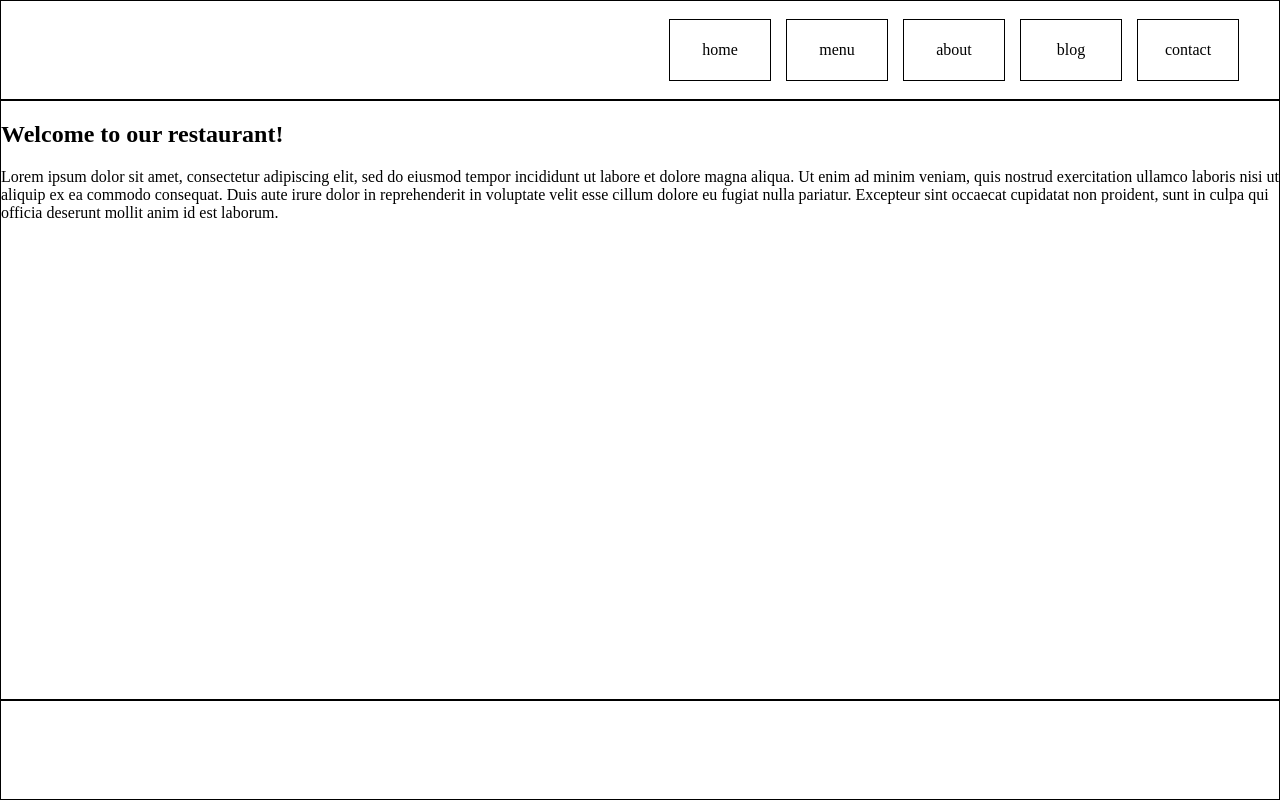
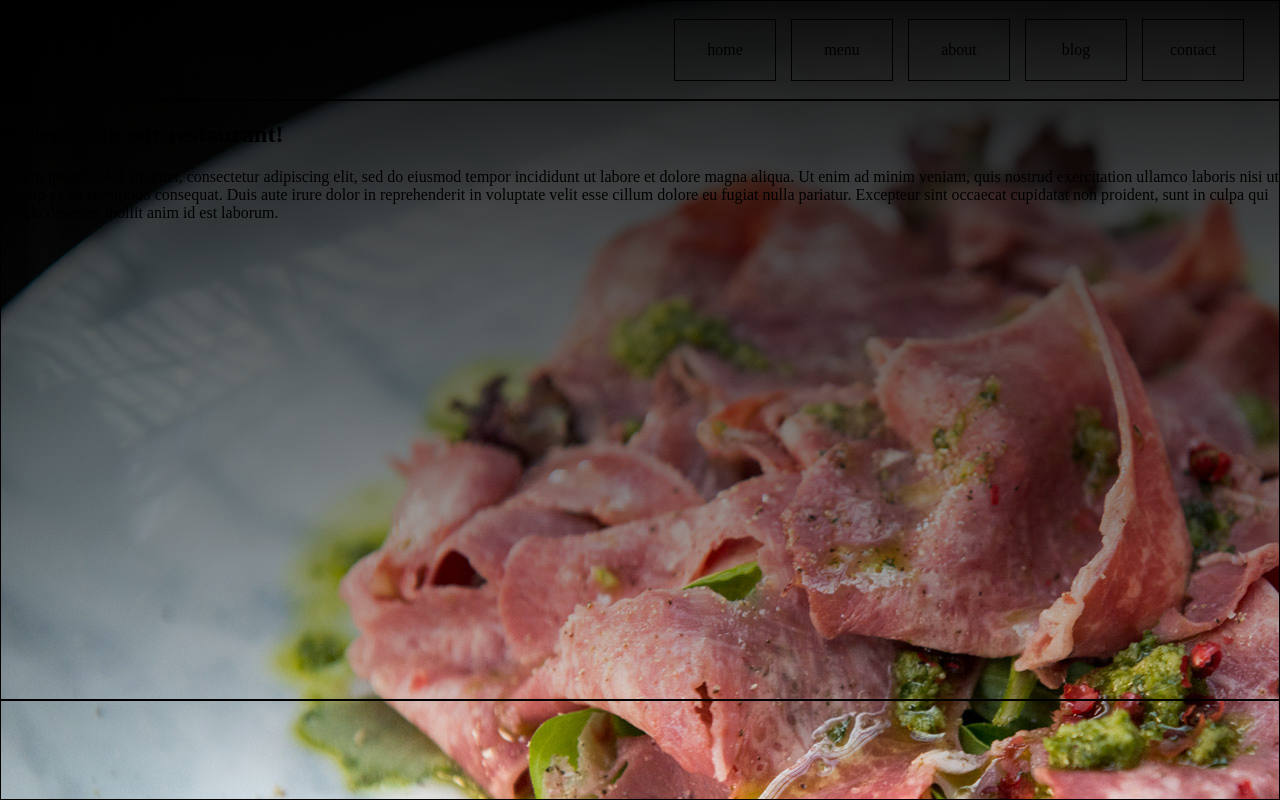
Before and after one commit to NersesArslan/restaurant-page, a website built with webpack: page dist/index.html in a window 1280 px wide. Built offline with Linux system fonts and the light colour scheme.

Commit message:
working on background image and styling

```diff
--- a/src/style.css
+++ b/src/style.css
@@ -17,15 +17,19 @@ body {
     height: 100%;
     display: grid;
     grid-template-rows: minmax(100px, .5fr) minmax(300px, 3fr) minmax(100px, .25fr);
+
+    background: linear-gradient(
+        rgba(0, 0, 0, 0.95), rgba(0, 0, 0, 0.65), rgba(0, 0, 0, 0.38), rgba(0, 0, 0, 0)),
+        url("/foodpic.jpeg");
 }
 
 .nav, .main, .footer {
     border: .5px solid var(--secondary-color);
-    background-color:var(--primary-color);
+
 }
 
 .main {
-   /* background-image: url("/foodpic.jpeg"); */
+
 
 }
 
```
Also changed, not shown: dist/main.js.
